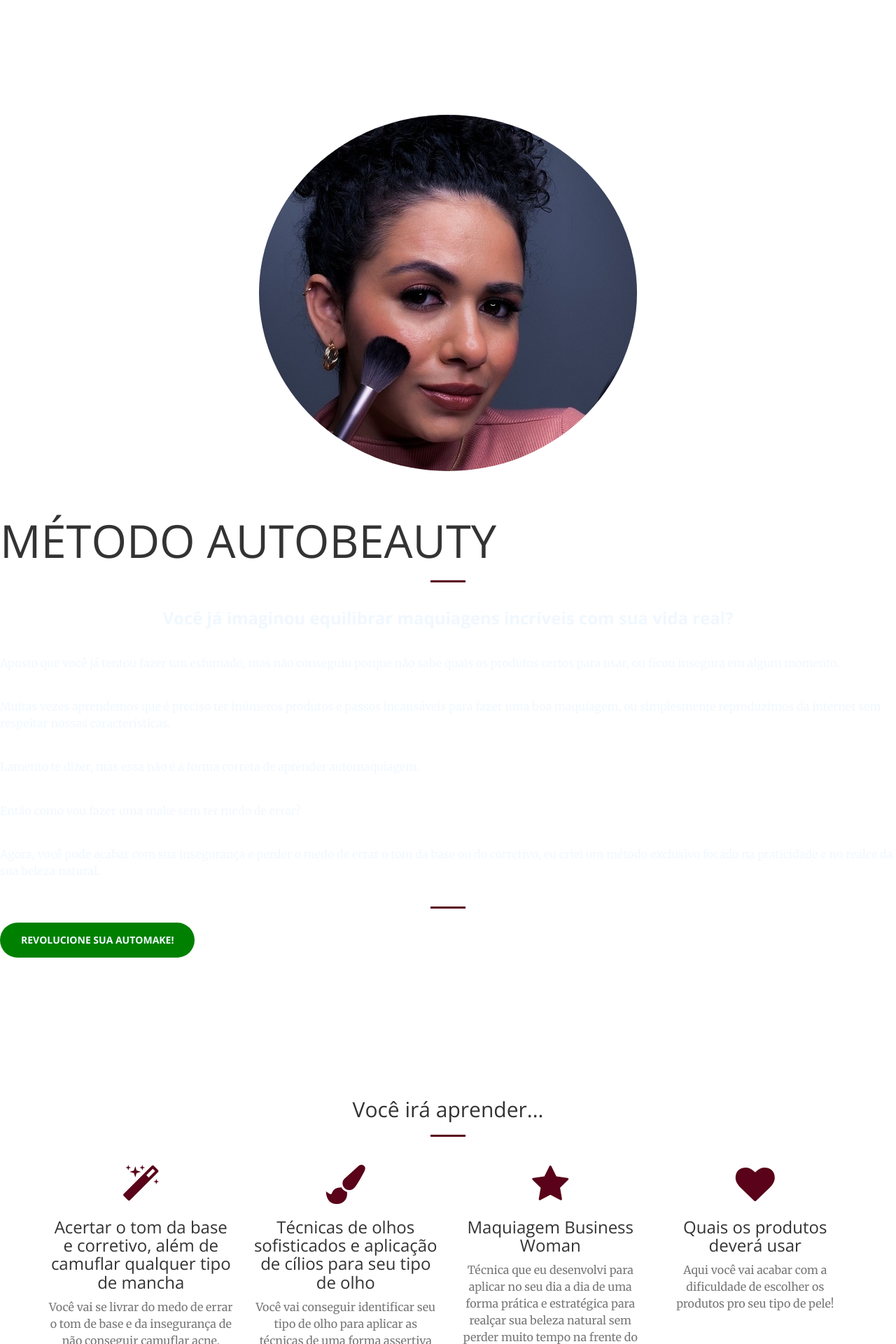
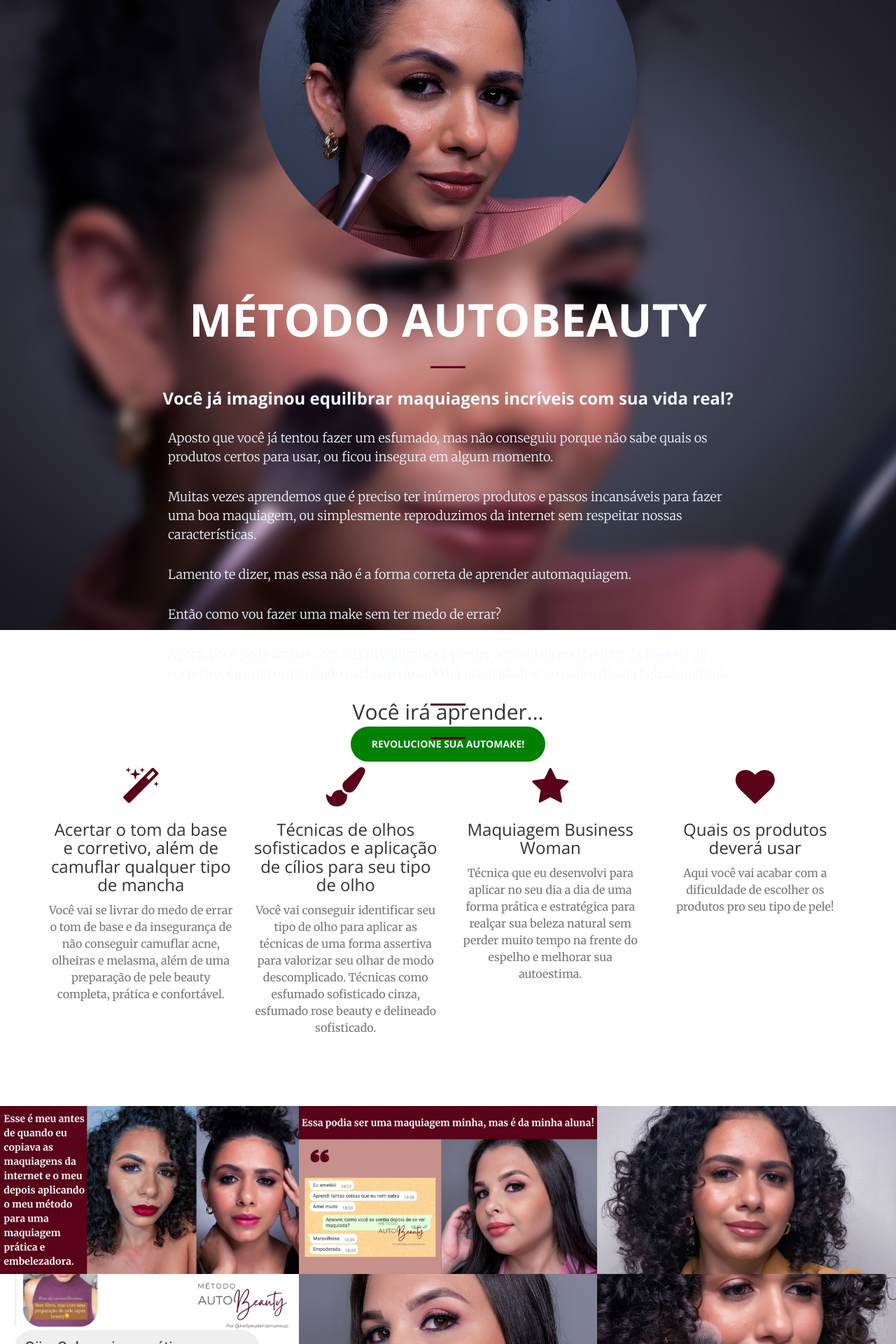
Before and after one commit to kellyeudenia/business-woman, a Jekyll site: the page built from index.html, in a window 1280 px wide. Shown: the top 1920 px of the page at 70% size. Built offline with Jekyll 4.4.1, drawn with Linux system fonts in a browser that asks for light colours.

Commit message:
Setup para a página de vendas.

```diff
--- a/_includes/header.html
+++ b/_includes/header.html
@@ -1,4 +1,4 @@
-<section>
+<header>
     <div class="header-content">
         <div class="header-content-inner" >
             <img src="img/profile/me.jpg" class="img-responsive"  style="border-radius: 50%; margin: 5% auto;" alt="Imagem de Eudenia Makeup segurando um pincel">
@@ -14,4 +14,4 @@
                 <a href="https://pay.hotmart.com/F76815503F" class="btn btn-default btn-xl wow tada" style="background-color: #008000; color: aliceblue;" target="_blank">REVOLUCIONE SUA AUTOMAKE!</a>
         </div>
     </div>
-</section>
+</header>
--- a/_sass/_base.scss
+++ b/_sass/_base.scss
@@ -150,7 +150,7 @@
 // Homepage Header
 
 header {
-    position: relative;
+    position: static;
     width: 100%;
     min-height: auto;
     @include background-cover;
--- a/css/main.scss
+++ b/css/main.scss
@@ -7,7 +7,7 @@
  $base-font-family: 'Belleza', Helvetica, Arial, sans-serif;
 // $base-font-size:   16px;
 // $small-font-size:  $base-font-size * 0.875;
- $base-line-height: 1.5;
+//$base-line-height: 1.5;
 
 // $spacing-unit:     30px;
 
```
